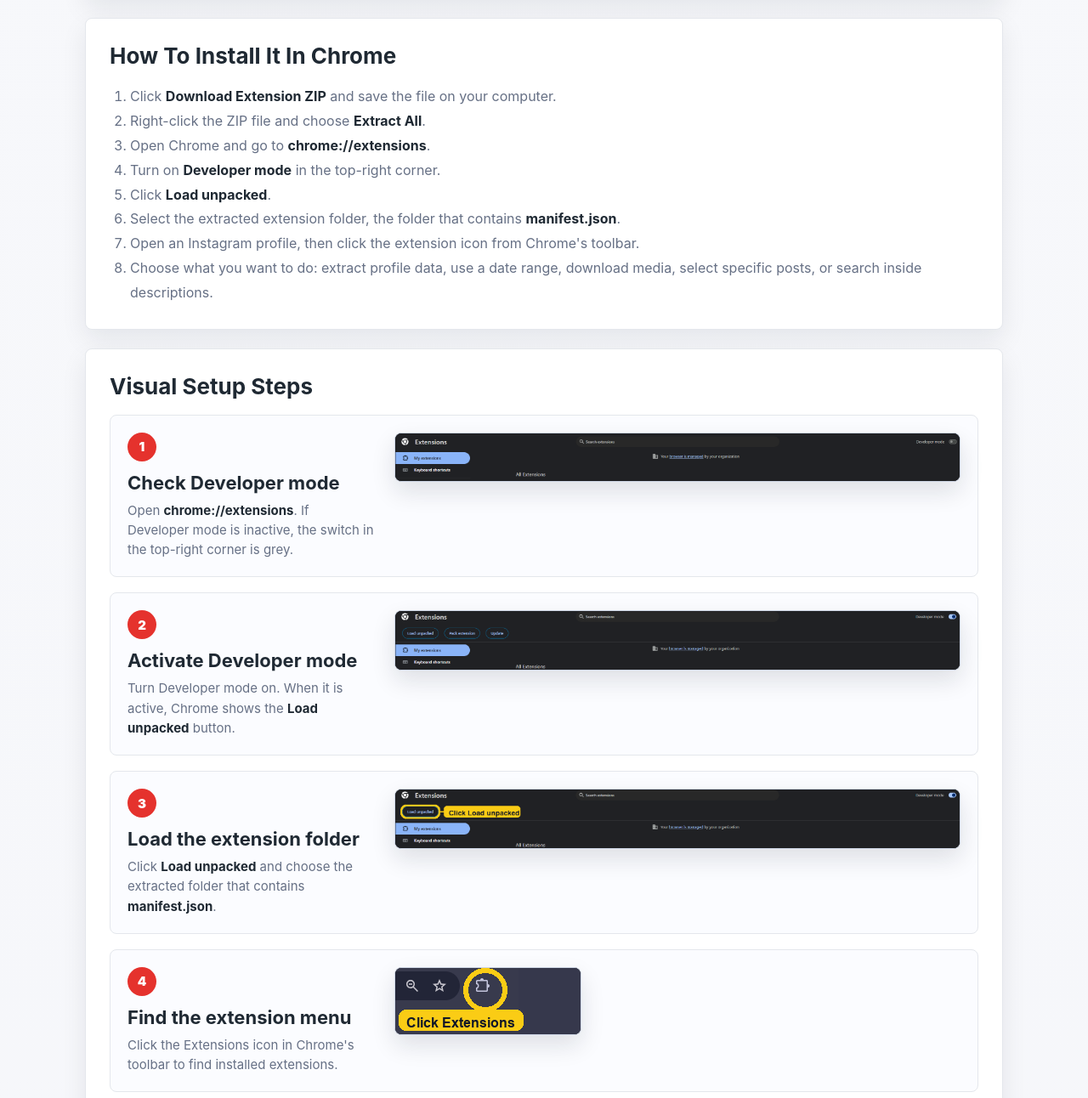
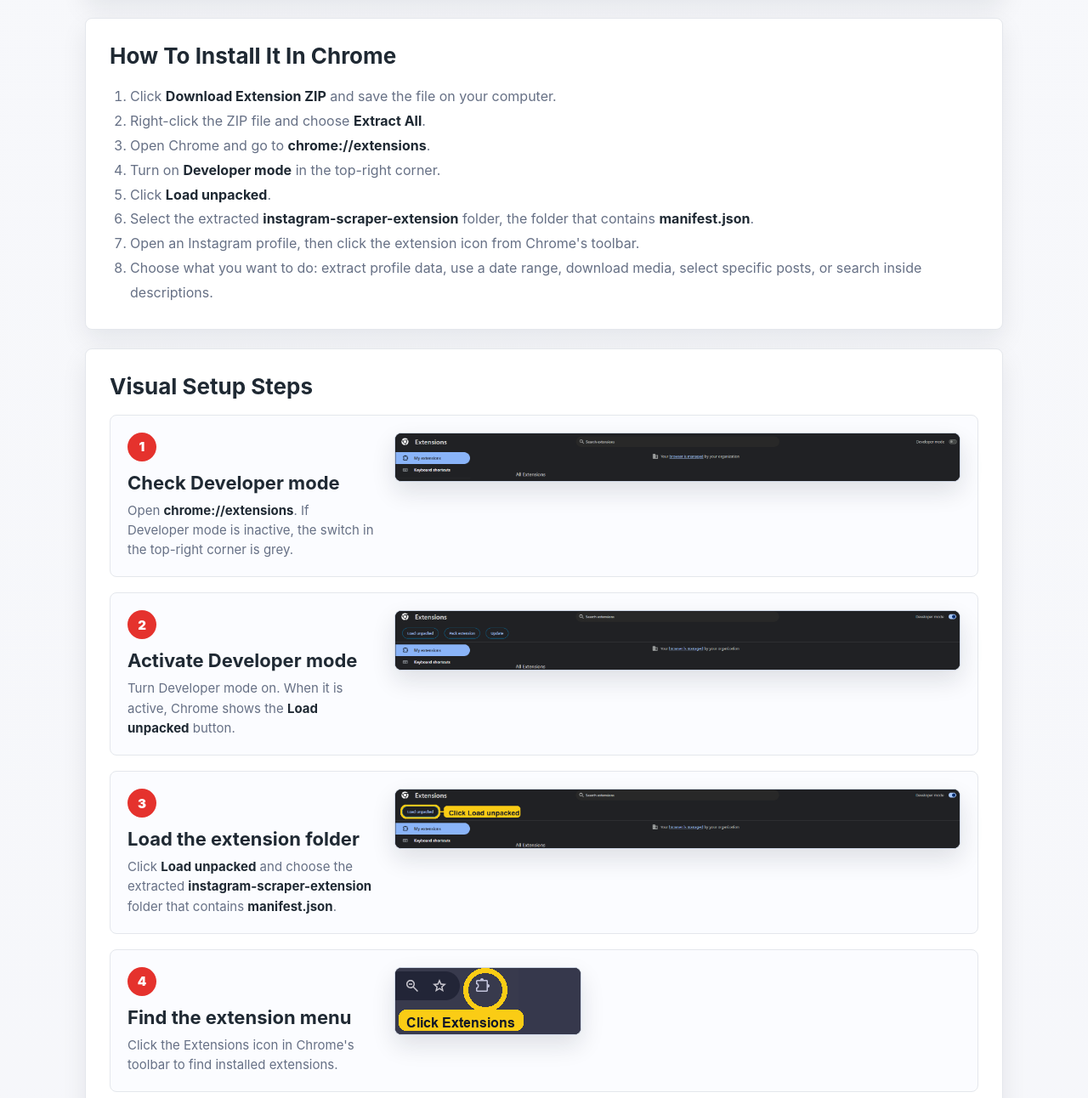
Before and after one commit to creativityemarketing-netizen/All_Tools, a Flask app: template templates/instagram_extension.html in a window 1280 px wide. Shown: the part 799-2091 px from the top of the page at 85% size. Run offline with Flask 3, Linux system fonts and the light colour scheme; the template is opened without the code that fills it, so the values that code supplies are empty; some libraries are stand-ins or nearby versions.

Commit message:
Package Instagram extension in one folder

```diff
--- a/templates/instagram_extension.html
+++ b/templates/instagram_extension.html
@@ -60,7 +60,7 @@
         <li>Open Chrome and go to <strong>chrome://extensions</strong>.</li>
         <li>Turn on <strong>Developer mode</strong> in the top-right corner.</li>
         <li>Click <strong>Load unpacked</strong>.</li>
-        <li>Select the extracted extension folder, the folder that contains <strong>manifest.json</strong>.</li>
+        <li>Select the extracted <strong>instagram-scraper-extension</strong> folder, the folder that contains <strong>manifest.json</strong>.</li>
         <li>Open an Instagram profile, then click the extension icon from Chrome's toolbar.</li>
         <li>Choose what you want to do: extract profile data, use a date range, download media, select specific posts, or search inside descriptions.</li>
       </ol>
@@ -91,7 +91,7 @@
           <div class="step-copy">
             <span class="step-number">3</span>
             <h3>Load the extension folder</h3>
-            <p>Click <strong>Load unpacked</strong> and choose the extracted folder that contains <strong>manifest.json</strong>.</p>
+            <p>Click <strong>Load unpacked</strong> and choose the extracted <strong>instagram-scraper-extension</strong> folder that contains <strong>manifest.json</strong>.</p>
           </div>
           <img class="real-screenshot" src="/static/images/extension/load-unpacked-highlight.png" alt="Chrome Extensions page with the Load unpacked button highlighted">
         </article>
@@ -141,7 +141,7 @@
 
     <section class="extension-section final-download">
       <h2>Download The Extension</h2>
-      <p>After reading the setup steps, download the ZIP file, extract it on your computer, then load the extracted extension folder in Chrome.</p>
+      <p>After reading the setup steps, download the ZIP file, extract it on your computer, then load the extracted <strong>instagram-scraper-extension</strong> folder in Chrome.</p>
       <a class="download-button" href="/downloads/instagram-scraper-extension.zip" download="instagram-scraper-extension.zip" type="application/zip">
         Download Extension ZIP
       </a>
```
Also changed, not shown: 1 other file.
